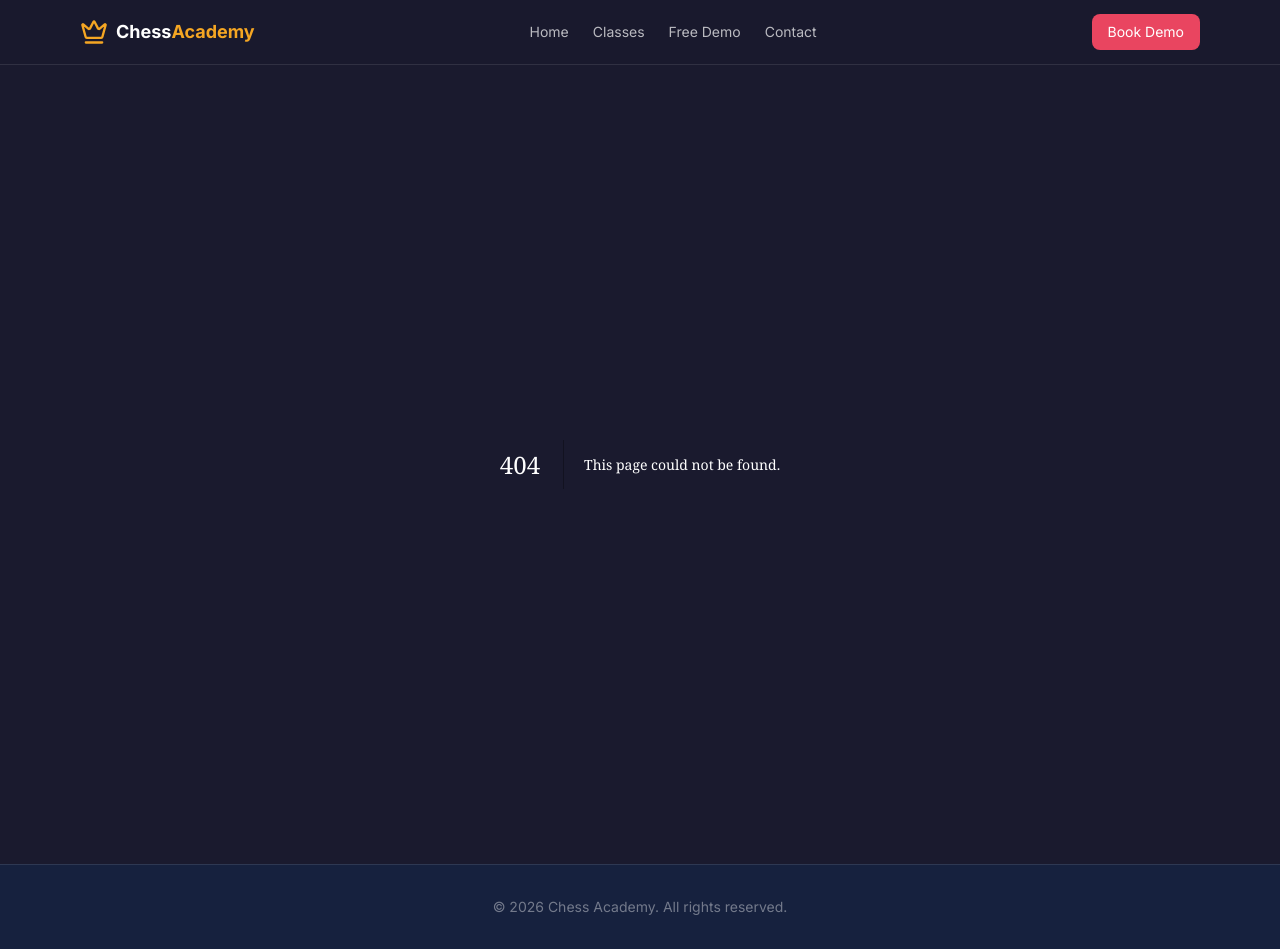
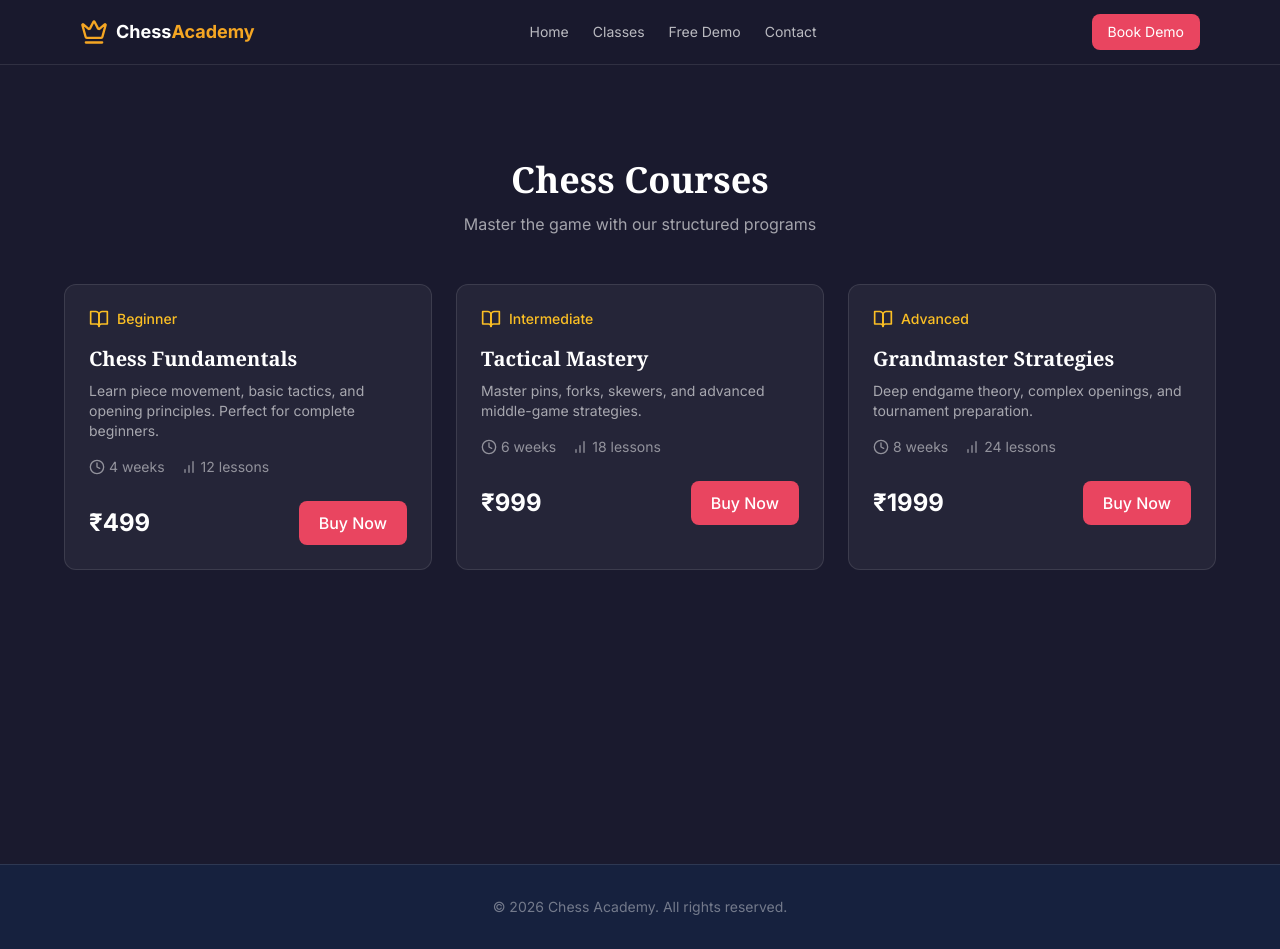
Before and after one commit to abhinavdubgepro-netizen/chess-academy, a Next.js app: page /courses in a window 1280 px wide. Before the commit this address had no page. Built offline with nearby package versions, Linux system fonts and the light colour scheme.

Commit message:
Create page.tsx

```diff
--- /dev/null
+++ b/app/courses/page.tsx
@@ -0,0 +1,83 @@
+"use client";
+
+import { useState } from "react";
+import { Button } from "@/components/ui/Button";
+import { courses } from "@/lib/courses";
+import { Lock, CheckCircle, BookOpen, Clock, BarChart } from "lucide-react";
+
+export default function CoursesPage() {
+  const [loading, setLoading] = useState<string | null>(null);
+
+  const buyCourse = async (courseId: string, price: number) => {
+    setLoading(courseId);
+    try {
+      const res = await fetch("/api/create-checkout", {
+        method: "POST",
+        headers: { "Content-Type": "application/json" },
+        body: JSON.stringify({ courseId, price }),
+      });
+
+      const data = await res.json();
+      if (data.url) {
+        window.location.href = data.url;
+      } else {
+        alert("Failed to create checkout");
+      }
+    } catch {
+      alert("Something went wrong");
+    } finally {
+      setLoading(null);
+    }
+  };
+
+  return (
+    <div className="min-h-screen pt-24 pb-16 px-4">
+      <div className="max-w-6xl mx-auto">
+        <div className="text-center mb-12">
+          <h1 className="text-4xl font-bold text-white mb-3">Chess Courses</h1>
+          <p className="text-white/60">Master the game with our structured programs</p>
+        </div>
+
+        <div className="grid md:grid-cols-3 gap-6">
+          {courses.map((course) => (
+            <div
+              key={course.id}
+              className="bg-white/5 border border-white/10 rounded-xl p-6 hover:bg-white/10 transition"
+            >
+              <div className="flex items-center gap-2 mb-4">
+                <BookOpen className="w-5 h-5 text-amber-400" />
+                <span className="text-sm text-amber-400 font-medium capitalize">
+                  {course.level}
+                </span>
+              </div>
+
+              <h3 className="text-xl font-bold text-white mb-2">{course.title}</h3>
+              <p className="text-white/60 text-sm mb-4">{course.description}</p>
+
+              <div className="flex gap-4 text-sm text-white/50 mb-6">
+                <span className="flex items-center gap-1">
+                  <Clock className="w-4 h-4" />
+                  {course.duration}
+                </span>
+                <span className="flex items-center gap-1">
+                  <BarChart className="w-4 h-4" />
+                  {course.lessons} lessons
+                </span>
+              </div>
+
+              <div className="flex items-center justify-between">
+                <span className="text-2xl font-bold text-white">₹{course.price}</span>
+                <Button
+                  onClick={() => buyCourse(course.id, course.price)}
+                  disabled={loading === course.id}
+                >
+                  {loading === course.id ? "Loading..." : "Buy Now"}
+                </Button>
+              </div>
+            </div>
+          ))}
+        </div>
+      </div>
+    </div>
+  );
+}
```
